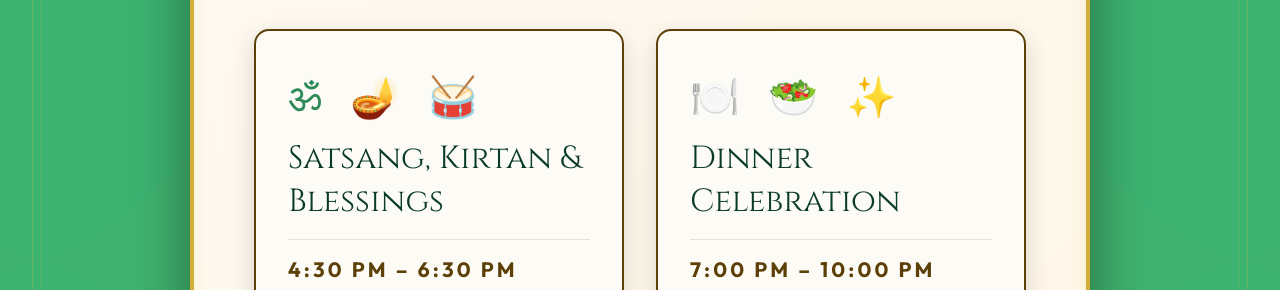
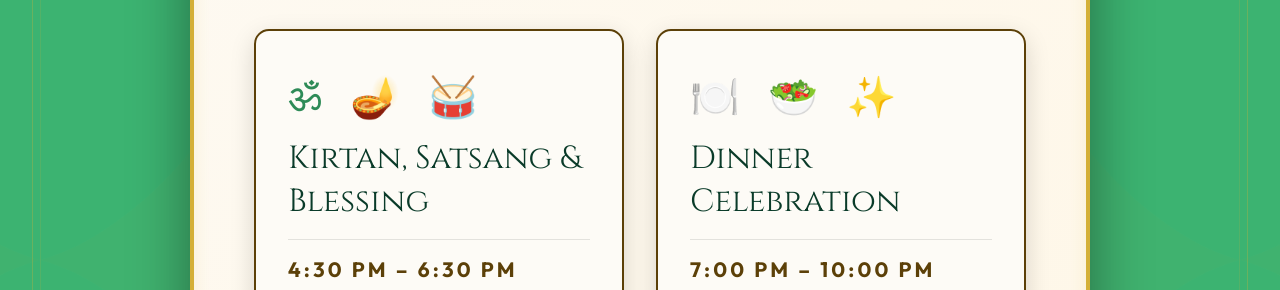
Before and after one commit to shaiwalsachdev/invitations, a React (Vite) app: page / in a window 1280 px wide. Shown: the part 1040-1330 px from the top of the page. Built offline with nearby package versions, Linux system fonts and the light colour scheme.

Commit message:
Update event heading to 'Kirtan, Satsang & Blessing'

```diff
--- a/src/components/Sections.jsx
+++ b/src/components/Sections.jsx
@@ -120,7 +120,7 @@ export const Hero = () => {
             boxShadow: '0 8px 25px rgba(0,0,0,0.15)'
           }}>
             <div style={{ fontSize: '2.5rem', marginBottom: '1rem', letterSpacing: '10px' }}>ॐ 🪔 🥁</div>
-            <h4 className="font-serif" style={{ color: 'var(--color-text-dark)', fontSize: '2rem', marginBottom: '1rem', borderBottom: '1px solid rgba(0,0,0,0.1)', paddingBottom: '1rem' }}>Satsang, Kirtan & Blessings</h4>
+            <h4 className="font-serif" style={{ color: 'var(--color-text-dark)', fontSize: '2rem', marginBottom: '1rem', borderBottom: '1px solid rgba(0,0,0,0.1)', paddingBottom: '1rem' }}>Kirtan, Satsang & Blessing</h4>
             <p style={{ color: 'var(--color-text-accent)', fontWeight: 'bold', letterSpacing: '0.15em', fontSize: '1.3rem', marginBottom: '1.5rem' }}>4:30 PM – 6:30 PM</p>
             <p style={{ color: 'var(--color-text-dark)', fontSize: '1.1rem', lineHeight: '1.6', opacity: 0.9 }}>Join us for devotional prayers, uplifting kirtan, and to receive the divine blessings of the Almighty and our Satguru.</p>
           </div>
```
